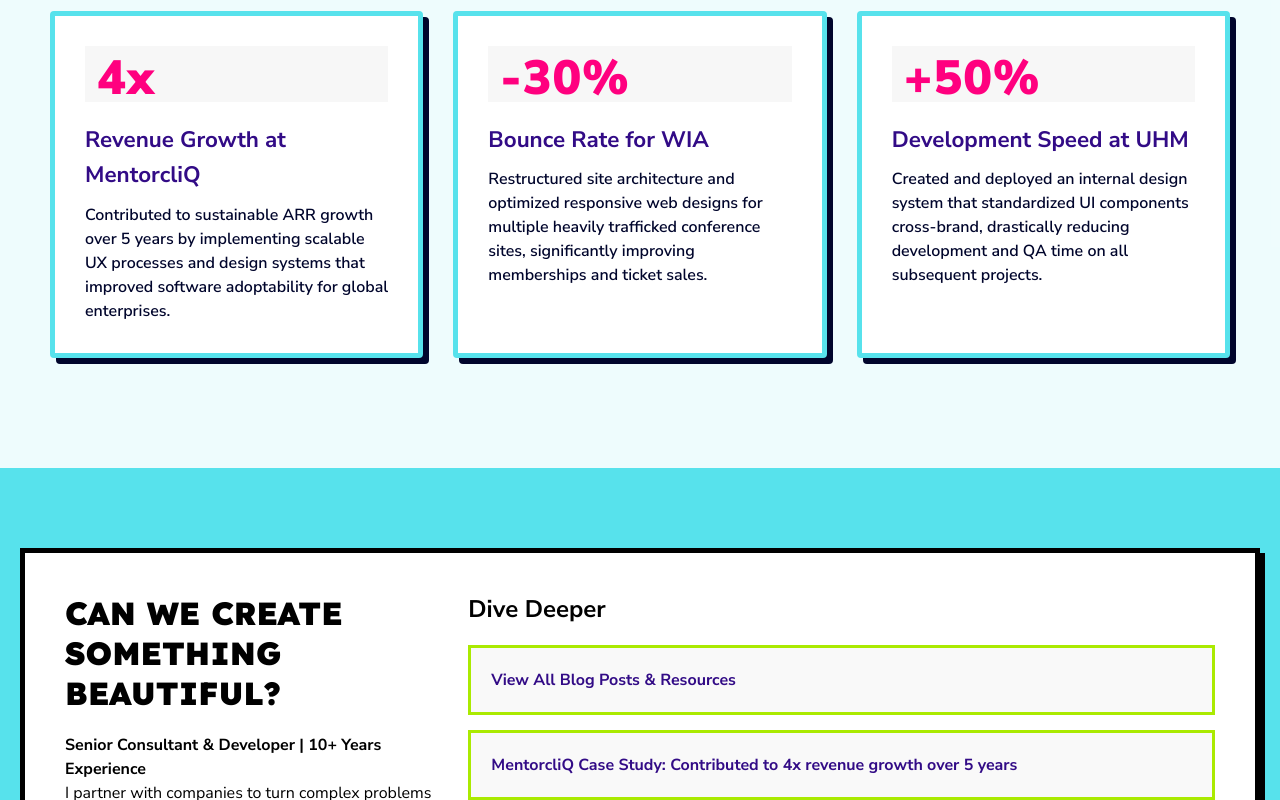
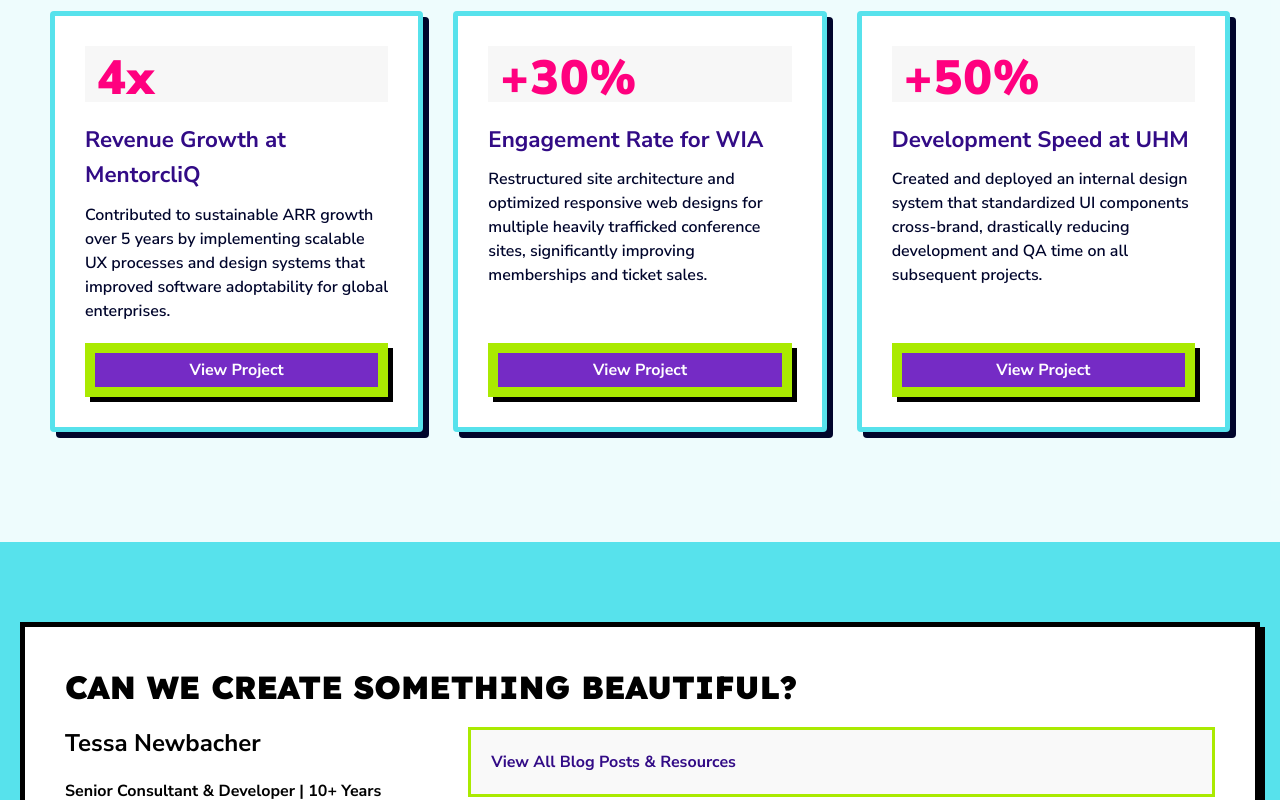
Before and after one commit to tessacharis/y2k-portfolio, a React (Create React App) app: page /about in a window 1280 px wide. Shown: the part 2040-2840 px from the top of the page. Built offline with nearby package versions, Linux system fonts and the light colour scheme; what @cursorify/react would draw is missing.

Commit message:
Updated small content fixed

```diff
--- a/src/pages/About.js
+++ b/src/pages/About.js
@@ -149,18 +149,24 @@
                   Contributed to sustainable ARR growth over 5 years by implementing scalable UX processes and design systems that improved software adoptability for global enterprises.
                 </p>
               </div>
+              <Link to="/work/mentorcliq" className="button-primary" style={{ marginTop: "10px", width: "100%", textAlign: "center", boxSizing: "border-box" }}>
+                View Project
+              </Link>
             </div>
 
             <div className="service-card" style={{ padding: "30px", backgroundColor: "#fff", display: "flex", flexDirection: "column", gap: "10px" }}>
               <div className="service-card-header" style={{ borderBottom: "none", paddingBottom: "0px", justifyContent: "flex-start" }}>
-                <span style={{ fontSize: "3rem", color: "#FF007F", fontWeight: "900", lineHeight: "1" }}>-30%</span>
+                <span style={{ fontSize: "3rem", color: "#FF007F", fontWeight: "900", lineHeight: "1" }}>+30%</span>
               </div>
               <div className="service-card-body" style={{ padding: "0px" }}>
-                <h3 style={{ fontSize: "1.4rem", color: "#320b86", margin: "10px 0" }}>Bounce Rate for WIA</h3>
+                <h3 style={{ fontSize: "1.4rem", color: "#320b86", margin: "10px 0" }}>Engagement Rate for WIA</h3>
                 <p>
                   Restructured site architecture and optimized responsive web designs for multiple heavily trafficked conference sites, significantly improving memberships and ticket sales.
                 </p>
               </div>
+              <Link to="/work/wia-dcc" className="button-primary" style={{ marginTop: "10px", width: "100%", textAlign: "center", boxSizing: "border-box" }}>
+                View Project
+              </Link>
             </div>
 
             <div className="service-card" style={{ padding: "30px", backgroundColor: "#fff", display: "flex", flexDirection: "column", gap: "10px" }}>
@@ -173,6 +179,9 @@
                   Created and deployed an internal design system that standardized UI components cross-brand, drastically reducing development and QA time on all subsequent projects.
                 </p>
               </div>
+              <Link to="/work/uhm" className="button-primary" style={{ marginTop: "10px", width: "100%", textAlign: "center", boxSizing: "border-box" }}>
+                View Project
+              </Link>
             </div>
 
           </div>
@@ -183,9 +192,10 @@
       <section aria-label="call-to-action" className="cta-section" style={{ padding: "80px 20px" }}>
         <div className="cta-content-wrapper" style={{ maxWidth: "1400px", margin: "0 auto" }}>
           <div style={{ padding: "40px", backgroundColor: "#fff", boxShadow: "5px 5px 0px #000", border: "5px solid #000" }}>
+            <h2 style={{ fontSize: "2rem", marginBottom: "20px" }}>Can we create something beautiful?</h2>
             <div className="layout-split-1-3">
               <div className="col-1" style={{ flexDirection: "column", alignItems: "flex-start", justifyContent: "flex-start" }}>
-                <h2 style={{ fontSize: "2rem", marginBottom: "20px" }}>Can we create something beautiful?</h2>
+                <h3 style={{ fontSize: "1.5rem", marginBottom: "20px" }}>Tessa Newbacher</h3>
                 <p><strong>Senior Consultant & Developer | 10+ Years Experience</strong></p>
                 <p>
                   I partner with companies to turn complex problems into elegant, scalable digital solutions. From strategic planning and UX design to full-stack development, I deliver end-to-end impact.
@@ -200,7 +210,6 @@
               </div>
 
               <div className="col-2">
-                <h3 style={{ fontSize: "1.5rem", marginBottom: "20px" }}>Dive Deeper</h3>
                 <div className="links-list" style={{ display: "flex", flexDirection: "column", gap: "15px" }}>
                   <Link to="/blog" style={{ padding: "20px", border: "3px solid #AAEA01", textDecoration: "none", color: "#320b86", fontWeight: "bold", backgroundColor: "#f9f9f9", transition: "0.2s ease" }} className="cta-link-item">
                     View All Blog Posts & Resources
--- a/src/pages/Home.js
+++ b/src/pages/Home.js
@@ -277,9 +277,10 @@
       <section aria-label="call-to-action" className="cta-section" style={{ padding: "80px 20px" }}>
         <div className="cta-content-wrapper" style={{ maxWidth: "1400px", margin: "0 auto" }}>
           <div style={{ padding: "40px", backgroundColor: "#fff" }}>
+            <h2 style={{ fontSize: "2rem", marginBottom: "20px" }}>Can we create something beautiful?</h2>
             <div className="layout-split-1-3">
               <div className="col-1" style={{ flexDirection: "column", alignItems: "flex-start", justifyContent: "flex-start" }}>
-                <h2 style={{ fontSize: "2rem", marginBottom: "20px" }}>Can we create something beautiful?</h2>
+                <h3 style={{ fontSize: "1.5rem", marginBottom: "20px" }}>Tessa Newbacher</h3>
                 <p><strong>Senior Consultant & Developer | 10+ Years Experience</strong></p>
                 <p>
                   I partner with companies to turn complex problems into elegant, scalable digital solutions. From strategic planning and UX design to full-stack development, I deliver end-to-end impact.
@@ -294,7 +295,7 @@
               </div>
 
               <div className="col-2">
-                <h3 style={{ fontSize: "1.5rem", marginBottom: "20px" }}>Dive Deeper</h3>
+
                 <div className="links-list" style={{ display: "flex", flexDirection: "column", gap: "15px" }}>
                   <Link to="/blog" style={{ padding: "20px", border: "3px solid #AAEA01", textDecoration: "none", color: "#320b86", fontWeight: "bold", backgroundColor: "#f9f9f9", transition: "0.2s ease" }} className="cta-link-item">
                     View All Blog Posts & Resources
--- a/src/pages/Work.js
+++ b/src/pages/Work.js
@@ -12,7 +12,7 @@
   return (
     <section aria-labelledby="portfolio-heading" style={{ textAlign: "center", padding: "40px 20px" }}>
       <h1 id="portfolio-heading" style={{ textAlign: "center", marginBottom: "60px" }}>
-        Portfolio
+        Work
       </h1>
       <div className="grid-container">
         <div className="window-content window-content__static">
@@ -86,7 +86,7 @@
       </div>
       <div className="grid-container">
         <div className="window-content window-content__static">
-          <div className="window-content-container">
+          <div className="window-content-container" style={{ textAlign: "center", padding: "20px", margin: "20px" }}>
             <img
               className="portfolio-item-image"
               src={AlignAI}
```
